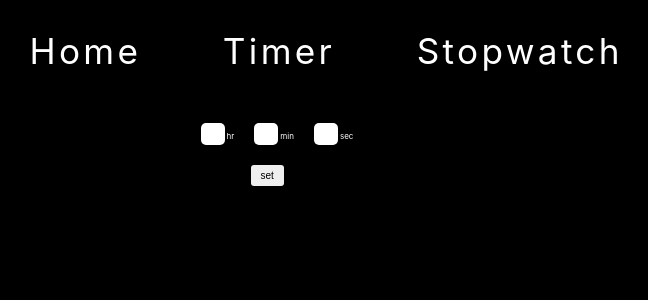
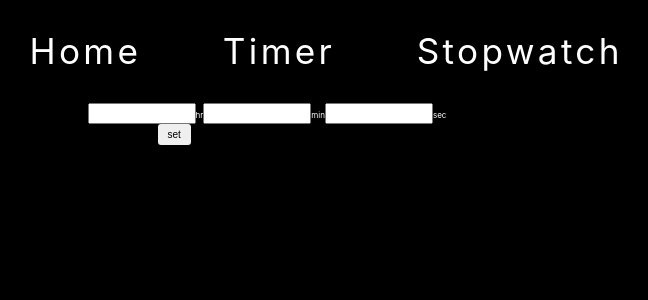
Before and after one commit to Muralivvrsn/digital-clock, a React (Create React App) app: page /timer in a window 1280 px wide. Shown: the top 300 px of the page, without its empty margins (373-1021 px from the left). Built offline with nearby package versions, Linux system fonts and the light colour scheme.

Commit message:
redux, store created, index.js added

```diff
--- a/src/components/Input.js
+++ b/src/components/Input.js
@@ -1,41 +1,29 @@
 
 import React, { useEffect, useState, useRef } from 'react'
-
+import { useSelector, useDispatch } from 'react-redux';
 const Input = (props) => {
-  const [takeInput, changeScreen] = useState(false);
-  const [hr, setHour] = useState(0);
-  const [min, setMinute] = useState(0);
-  const [sec, setSecond] = useState(0);
-  useEffect(()=>{
-    setTimeout(() => {
-      changeScreen(true)
-    }, 1000);
-  },[]);//--------------------------------------------------------
-  const useref1 = useRef(null);
-  const useref2 = useRef(null);
-  //--------------------------------------------------------
+  const hr = useSelector((state)=>state.hours);
+  const min = useSelector((state)=>state.minutes);
+  const sec = useSelector((state)=>state.seconds);
+  const INC = useSelector((state)=>state.INC);
+  console.log(hr,min,sec,INC)
+  const dispatch = useDispatch();
   const update = ()=>props.func([hr,min,sec,true]);
   return (
-    <div className={(takeInput?"getAnimate":" ")+" classInput " + (props.display?' inputNoDisplay':' inputDisplay')}>
+    <div className={(INC?"getAnimate":" ")+" classInput " + (props.display?' inputNoDisplay':' inputDisplay')}>
         <div className='input'>
-            <input type="number" min={0} max={24} onChange={(e)=>setHour(e.target.value)} autoFocus onKeyDown={(e)=>changeFocus(e)}/>
+            <form action="">
+            <input type="number" min={0} max={24} onChange={(e)=>dispatch({type:'hours',playload:e.value})} autoFocus/>
             hr
-            <input type="number" min={0} max={59}   onChange={(e)=>setMinute(e.target.value)} ref={useref1} onKeyDown={(e)=>changeFocus1(e)}/>
+            <input type="number" min={0} max={59}   onChange={(e)=>dispatch({type:'minutes',playload:e.value})}/>
             min
-            <input type="number" min={0} max={59}  onChange={(e)=>setSecond(e.target.value)} ref={useref2}/>
+            <input type="number" min={0} max={59}  onChange={(e)=>dispatch({type:'seconds',playload:e.value})}/>
             sec
+            </form>
         </div>
         <button id='input-btn' onClick={update}>set</button>
     </div>
   )
-  function changeFocus1(e){
-    if(e.keyCode === 13)
-    useref2.current.focus();
-  }
-  function changeFocus(e){
-    if(e.keyCode===13)
-    useref1.current.focus();
-  }
 }
 
 export default Input
--- a/src/components/Timer.js
+++ b/src/components/Timer.js
@@ -1,28 +1,31 @@
 // import { isImportDefaultSpecifier } from '@babel/types'
-import React, {  useEffect, useState } from 'react'
-import { reducer, reduceTime, getTime } from './Function'
-import Home from './Home'
-import Input from './Input'
+import React, { useEffect, useState } from "react";
+import { reduceTime, getTime } from "./Function";
+import Home from "./Home";
+import Input from "./Input";
 const Timer = () => {
-  const [time, ff] = useState('00:00:00');
+  const [time, ff] = useState("00:00:00");
   const [isDisplay, showDisplay] = useState(false);
-  useEffect(()=>{
-    if(isDisplay)
-    setTimeout(()=>{ff(reduceTime(time))},1000);
-  },[time]);
-  console.log(time)
-  function putData(data){
-    ff(getTime(data[0],data[1],data[2]));
+  useEffect(() => {
+    if (isDisplay)
+      setTimeout(() => {
+        ff(reduceTime(time));
+      }, 1000);
+  }, [time]);
+  console.log(time);
+  const putData = (data) => {
+    ff(getTime(data[0], data[1], data[2]));
     showDisplay(data[3]);
-  }
+    console.log(data)
+  };
   return (
-    <div className='timer'>
-      <Input func={putData} display={isDisplay}/>
-      <div className={isDisplay?'display':'noDisplay'}>
-      <Home clockTime = {time} displayColor = {'White'}/>
+    <div className="timer">
+      <Input func={putData} display={isDisplay} />
+      <div className={isDisplay ? "display" : "noDisplay"}>
+        <Home clockTime={time} displayColor={"White"} />
       </div>
     </div>
-  )
-}
+  );
+};
 
-export default Timer
+export default Timer;
--- a/src/index.js
+++ b/src/index.js
@@ -2,15 +2,19 @@ import React from 'react';
 import ReactDOM from 'react-dom/client';
 import './index.css';
 import App from './App';
+import { Provider } from 'react-redux';
+import store from './store';
 import { BrowserRouter } from 'react-router-dom';
 const root = ReactDOM.createRoot(document.getElementById('root'));
 root.render(
-  <React.StrictMode>
+  <Provider store = {store}>
+    <React.StrictMode>
     <BrowserRouter>
     <App />
     </BrowserRouter>
 
   </React.StrictMode>
+  </Provider>
 );
 
 // If you want to start measuring performance in your app, pass a function
--- /dev/null
+++ b/src/store/index.js
@@ -0,0 +1,17 @@
+import {createStore} from "redux";
+
+const reduceFun = (state = {hours:0,minutes:0,seconds:0,INC:true}, action)=>{
+    if(action.type==='hours'){
+        return {hours:state.action.playload}
+    }
+    if(action.type==='minutes'){
+        return {minutes:state.action.playload}
+    }
+    if(action.type==='seconds'){
+        return {seconds:state.action.playload}
+    }
+    return state;
+}
+
+const store = createStore(reduceFun);
+export default store;
```
